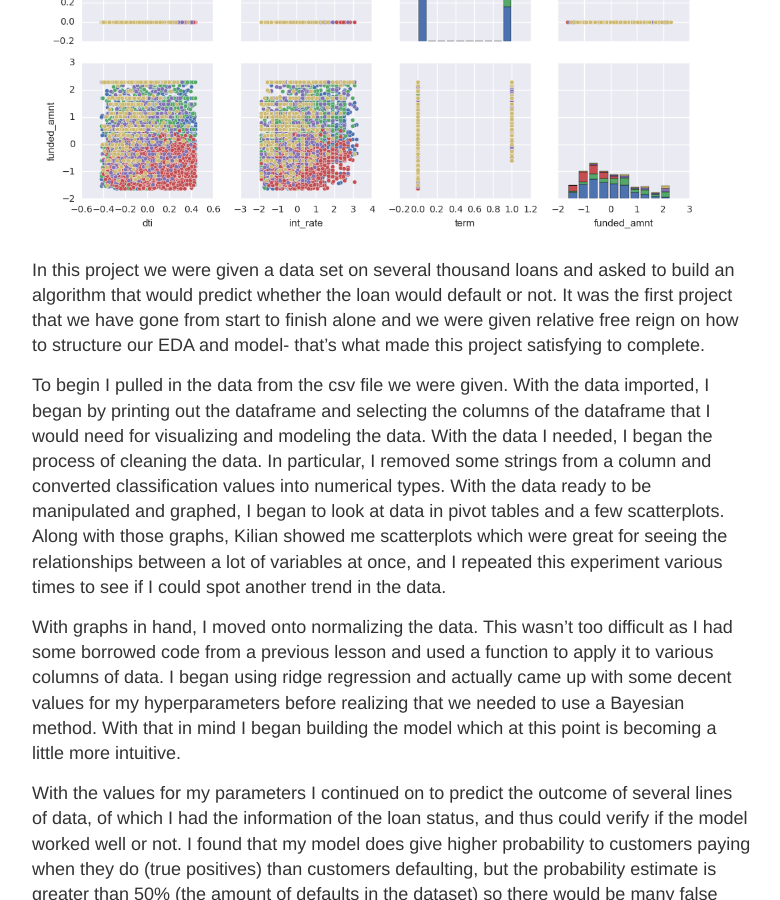
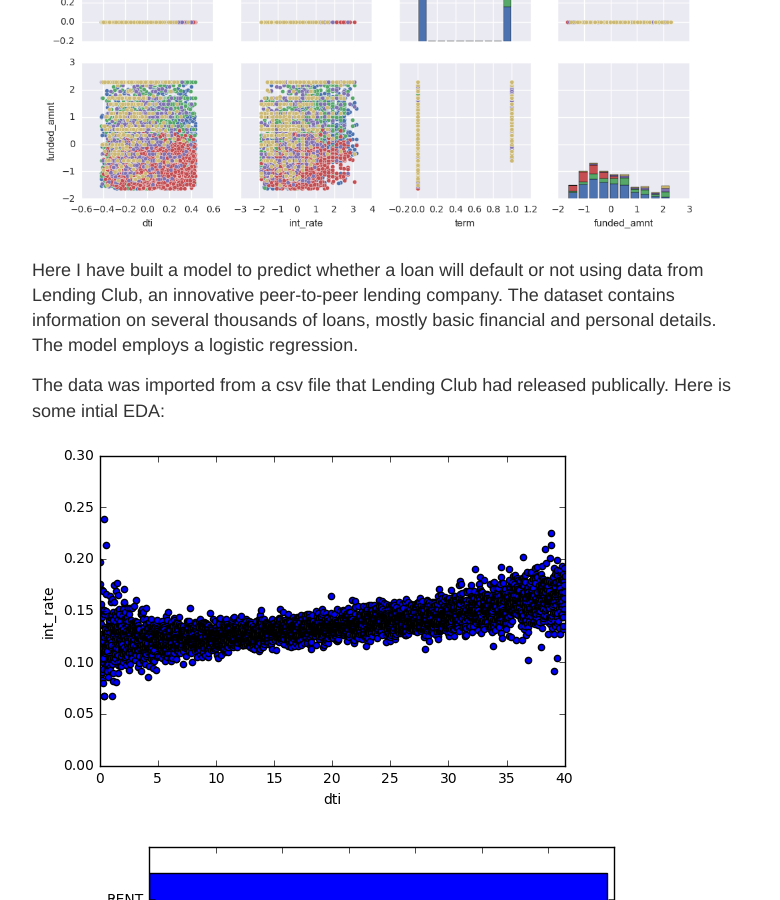
Before and after one commit to kstan1616/kstan1616.github.io, a Jekyll site: the page built from _posts/2016-12-20-LendingClub.md, in a window 1280 px wide and 900 px high, scrolled down 647 px. Shown: the whole window, without its empty margins (248-1028 px from the left). Built offline with Jekyll 4.4.1, drawn with Linux system fonts in a browser that asks for light colours; our own code applies the rules of GitHub Pages for plain Markdown files.

```diff
--- a/_posts/2016-12-20-LendingClub.md
+++ b/_posts/2016-12-20-LendingClub.md
@@ -1,19 +1,14 @@
 ![PairPlot](/images/Unknown-16.png)
 
-In this project we were given a data set on several thousand loans and asked to build an algorithm that would predict whether
-the loan would default or not. It was the first project that we have gone from start to finish alone and we were given relative free reign on how to structure our EDA and model- that's what made this project satisfying to complete.
+Here I have built a model to predict whether a loan will default or not using data from Lending Club, an innovative peer-to-peer lending company. The dataset contains information on several thousands of loans, mostly basic financial and personal details. The model employs a logistic regression.
 
+The data was imported from a csv file that Lending Club had released publically. Here is some intial EDA:
 
+![PairPlot](/images/Unknown-15.png)
 
-To begin I pulled in the data from the csv file we were given. With the data imported, I began by printing out the dataframe and
-selecting the columns of the dataframe that I would need for visualizing and modeling the data. With the data I needed, I began
-the process of cleaning the data. In particular, I removed some strings from a column and converted classification values into
-numerical types. With the data ready to be manipulated and graphed, I began to look at data in pivot tables and a few scatterplots.
-Along with those graphs, Kilian showed me scatterplots which were great for seeing the relationships between a lot of variables
-at once, and I repeated this experiment various times to see if I could spot another trend in the data.
+![PairPlot](/images/Unknown-14.png)
 
-With graphs in hand, I moved onto normalizing the data. This wasn't too difficult as I had some borrowed code from a previous
-lesson and used a function to apply it to various columns of data. I began using ridge regression and actually came up with some decent values for my hyperparameters before realizing that we needed to use a Bayesian method. With that in mind I began building the model which at this point is becoming a little more intuitive.
+![PairPlot](/images/Unknown-13.png)
 
 With the values for my parameters I continued on to predict the outcome of several lines of data, of which I had the information of the loan status, and thus could verify if the model worked well or not. I found that my model does give higher probability to customers paying when they do (true positives) than customers defaulting, but the probability estimate is greater than 50% (the amount of defaults in the dataset) so there would be many false positives.
 
```
Also changed, not shown: _posts/2016-11-12-Bayes.md (+0 -4 lines), _posts/2016-12-20-Maximum Likelihood.md (added, +19 -0 lines).
